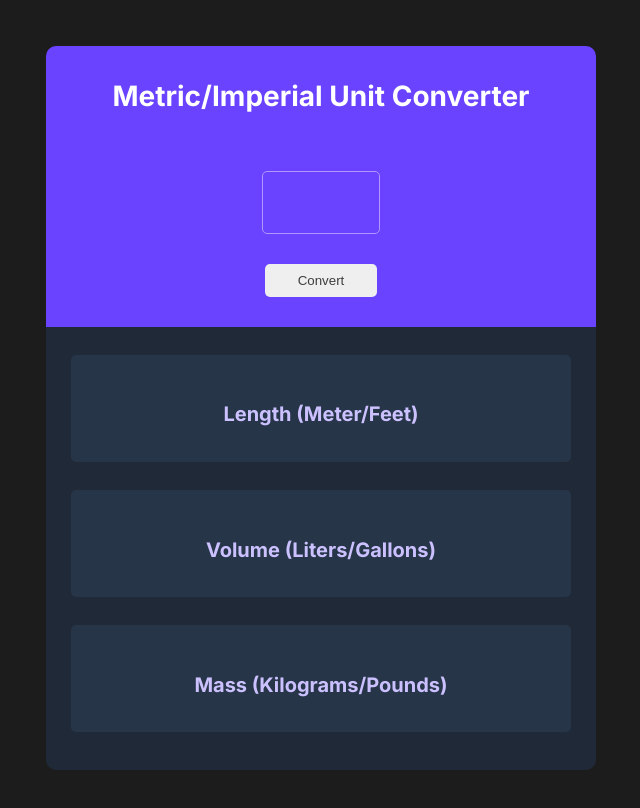
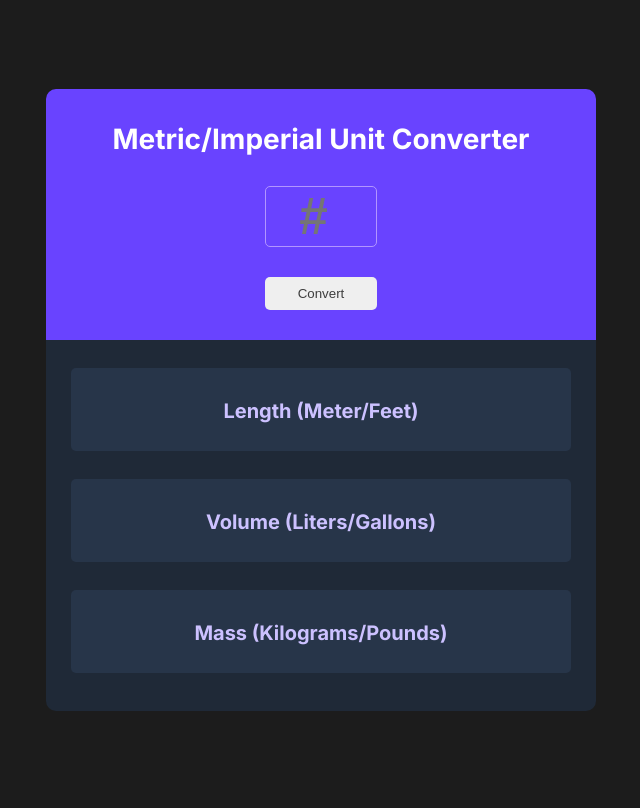
Before and after one commit to xscapefromme/scrimbaUnitConverter, a plain HTML site: page index.html in a window 1280 px wide. Shown: the whole page, without its empty margins (319-959 px from the left). Drawn offline with Linux system fonts and the light colour scheme; a web font is replaced by a local one.

Commit message:
css touches
little css touches before getting into javascript

```diff
--- a/css/main.css
+++ b/css/main.css
@@ -1,6 +1,3 @@
-@import
-
-
 
 *,
 *::before,
--- a/index.html
+++ b/index.html
@@ -23,7 +23,7 @@
     <article class="conversion-card">
         <section class="conversion-card__heading">
         <h1 class="conversion-card__title">Metric/Imperial Unit Converter</h1>
-        <input type="number" class="conversion-card__inputNum"
+        <input type="number" class="conversion-card__inputNum" placeholder="#"
         >
         <button type="button" class="conversion-card__convertBtn">convert</button>
         </section>
```
